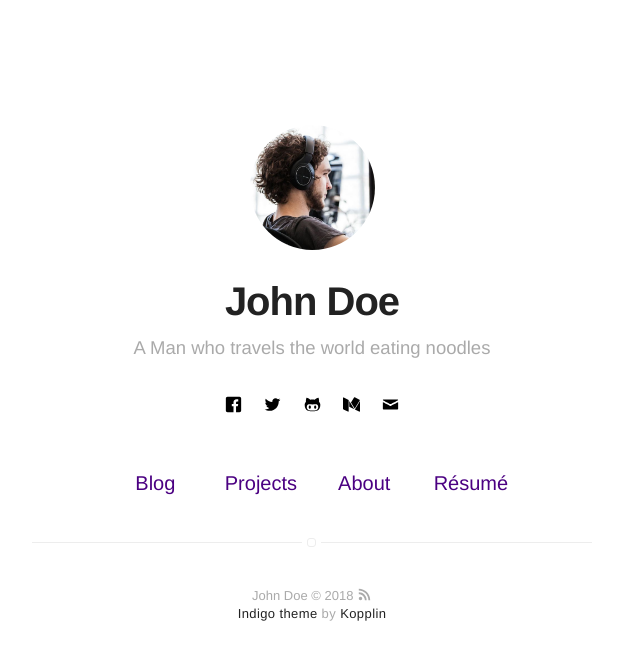
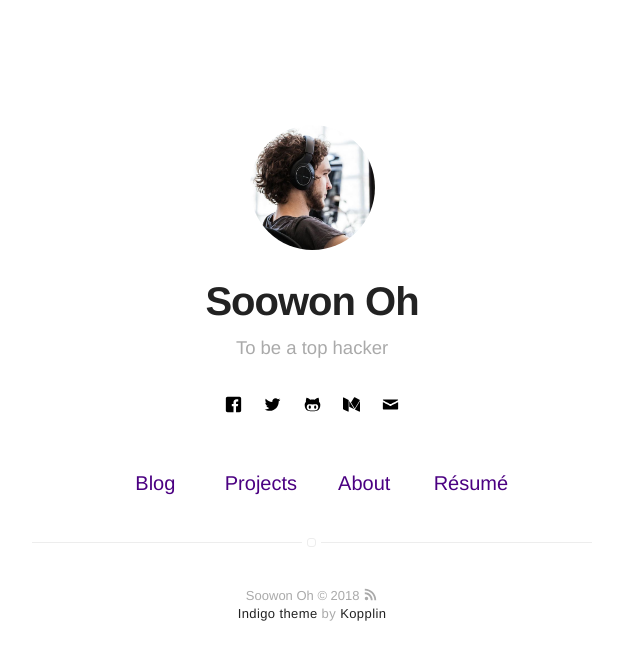
Before and after one commit to thwannbe/thwannbe.github.io, a Jekyll site: the page built from index.html, in a window 1280 px wide. Shown: the top 660 px of the page, without its empty margins (328-968 px from the left). Built offline with Jekyll 4.4.1, drawn with Linux system fonts in a browser that asks for light colours.

Commit message:
a few change

```diff
--- a/_config.yml
+++ b/_config.yml
@@ -1,6 +1,6 @@
 # main text of home
-name: John Doe
-bio: A Man who travels the world eating noodles
+name: Soowon Oh
+bio: To be a top hacker
 
 # twitter summary info
 description: A blog about technology and stuff related
```
